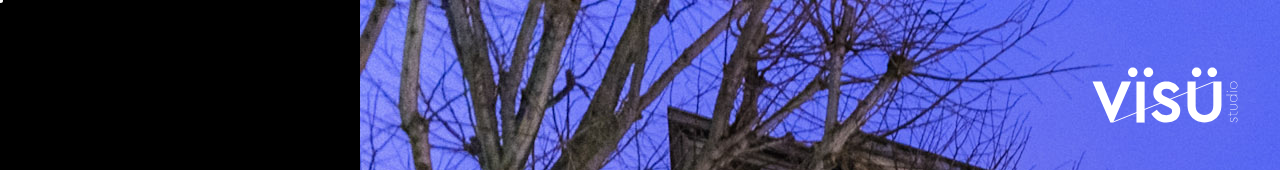
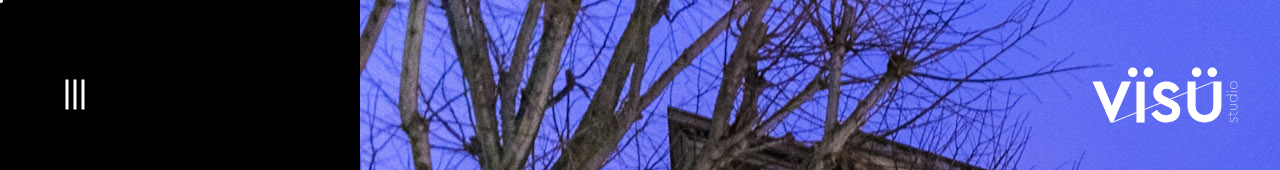
Before and after one commit to jeremiels/visu-studio, a Nuxt app: page / in a window 1280 px wide. Shown: the top 170 px of the page. Built offline with nearby package versions, Linux system fonts and the light colour scheme.

Commit message:
add menu icon

```diff
--- a/components/IconMenu.vue
+++ b/components/IconMenu.vue
@@ -1,3 +1,61 @@
 <template>
+  <div class="hamburger" v-on:click="activeMenu" v-bind:class="{ active: isActive }" aria-l>
+    <span class="line"></span>
+    <span class="line"></span>
+    <span class="line"></span>
+  </div>
+</template>
+<style>
+.hamburger {
+  position: absolute;
+  top: 80px;
+  left: 60px;
+  cursor: pointer;
+}
+.hamburger .line {
+  width: 30px;
+  height: 3px;
+  background-color: #fff;
+  display: block;
+  margin: 5px auto;
+  -webkit-transition: all 0.3s ease-in-out;
+  -o-transition: all 0.3s ease-in-out;
+  transition: all 0.3s ease-in-out;
+}
 
-</template>
+.hamburger {
+  -webkit-transition: all 0.3s ease-in-out;
+  -o-transition: all 0.3s ease-in-out;
+  transition: all 0.3s ease-in-out;
+  transform: rotate(90deg);
+}
+
+.hamburger.active {
+  transform: rotate(0deg);
+}
+
+/* .hamburger.active .line:nth-child(1) {
+  width: 30px;
+}
+
+.hamburger.active .line:nth-child(2) {
+  width: 40px;
+} */
+</style>
+
+<script>
+export default {
+  data() {
+    return {
+      isActive: false
+    };
+  },
+
+  methods: {
+    activeMenu: function() {
+      this.isActive = !this.isActive;
+      // some code to filter users
+    }
+  }
+};
+</script>
--- a/layouts/default.vue
+++ b/layouts/default.vue
@@ -1,5 +1,6 @@
 <template>
   <div class="app-root o-layout">
+    <icon-menu/>
     <app-header/>
     <main class="main">
       <nuxt/>
@@ -64,11 +65,13 @@ html {
 import AppHeader from "~/components/AppHeader.vue";
 import AppSocialLinks from "~/components/AppSocialLinks.vue";
 import AppCursor from "~/components/AppCursor.vue";
+import IconMenu from "~/components/IconMenu.vue";
 export default {
   components: {
     AppHeader,
     AppSocialLinks,
-    AppCursor
+    AppCursor,
+    IconMenu
   }
 };
 </script>
```
